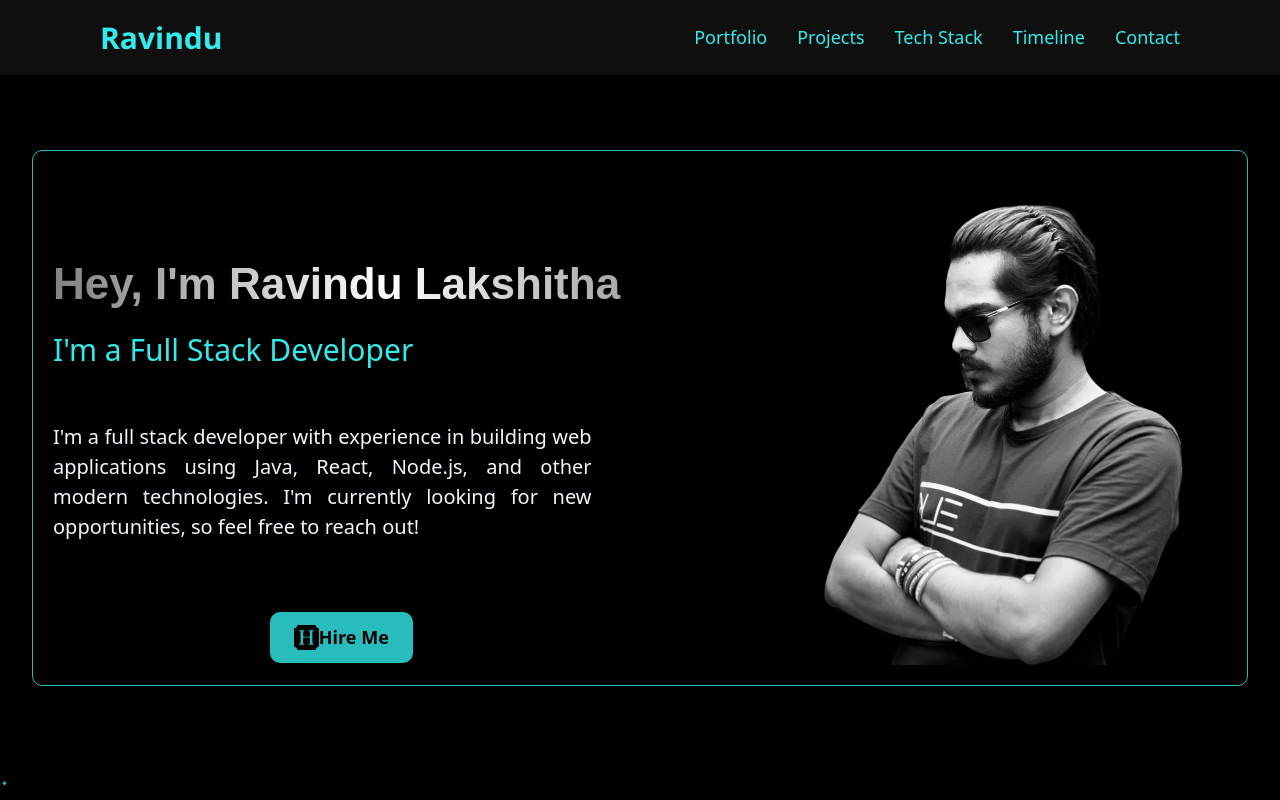
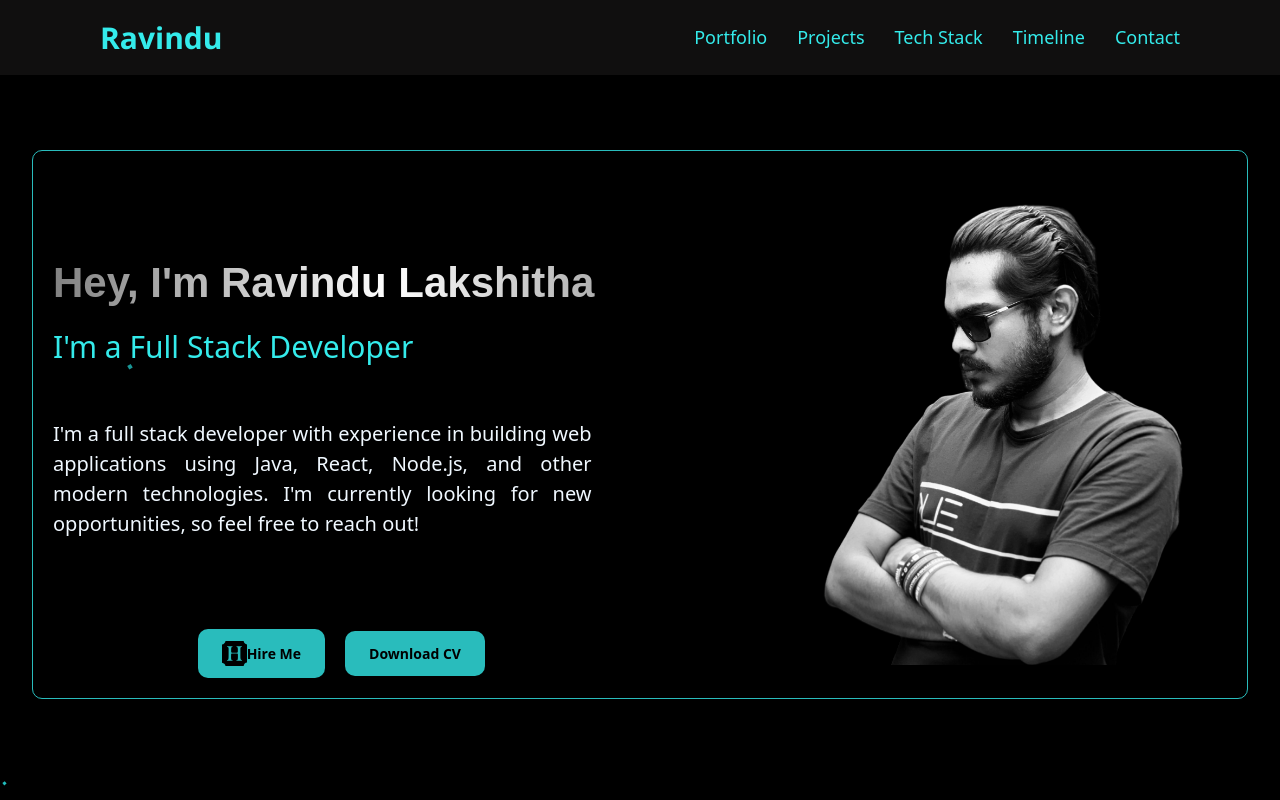
Before and after one commit to RavinduLakshitha/My-Portfolio, a React (Vite) app in the folder Myportfolio/: page / in a window 1280 px wide. Shown: the top 800 px of the page. Built offline with nearby package versions, Linux system fonts and the light colour scheme.

Commit message:
Add cv downlaod button

```diff
--- a/Myportfolio/src/Pages/Home/portfolio.css
+++ b/Myportfolio/src/Pages/Home/portfolio.css
@@ -89,7 +89,7 @@
   background-color: rgb(52, 235, 235, 0.8); /* Vibrant background color */
   color: black; /* White text for contrast */
   padding: 12px 24px; /* Add padding for a nicer size */
-  font-size: 18px; /* Increase font size for readability */
+  font-size: 14px; /* Increase font size for readability */
   font-weight: bold; /* Bold text */
   cursor: pointer; /* Change cursor to pointer on hover */
   transition: all 0.3s ease; /* Smooth transitions for effects */
@@ -372,11 +372,49 @@
     margin: 0 auto;
     margin-top: 20px; /* Center the button within its container */
 }
+.downbtn{
+  width: 30%;
+  font-size: 14px;
+  padding: 10px 20px;
+  display: flex; /* Ensure flex properties are applied */
+  justify-content: center; /* Center the content horizontally */
+  align-items: center; /* Center the content vertically */
+  margin: 0 auto;
+  margin-top: 20px; /* Center the button within its container */
+}
+
+  .profile {
+    font-size: 40px;
+    padding-top: 10px;
+    margin-top: -10px;
+    text-align: left;
+  }
+  .role {
+    font-size: 28px;
+  }
+  .content {
+    font-size: 18px;
+    padding-right: 10px;
+  }
+  .profile{
+    font-size: 42px;
+    padding-top: -10px;
+    /* padding-top: -10px; */
+  }
+}
+
 .profile{
   font-size: 42px;
   padding-top: -10px;
   /* padding-top: -10px; */
 }
+
+.buttons{
+  display: flex;
+  justify-content: center;
+  align-items: center;
+  margin-top: 20px;
+  gap: 20px;
 }
 
 
--- a/Myportfolio/src/Pages/Home/portfolio.jsx
+++ b/Myportfolio/src/Pages/Home/portfolio.jsx
@@ -2,6 +2,7 @@ import { useEffect, useRef } from "react";
 import "./portfolio.css";
 import ravinduimg from "../../Images/ravinduimg.png";
 import { FaHireAHelper } from "react-icons/fa";
+import CV from "../../Images/CV.pdf"; // Ensure correct import path for CV
 
 const Portfolio = () => {
   const portfolioRef = useRef(null);
@@ -15,30 +16,26 @@ const Portfolio = () => {
     const observer = new IntersectionObserver(
       ([entry]) => {
         if (entry.isIntersecting) {
-          // Add animation classes when the portfolio section is in view
           portfolioRef.current.classList.add("animate-portfolio");
           containerRef.current.classList.add("animate-container");
           flexbox1Ref.current.classList.add("animate-flexbox1");
           flexbox2Ref.current.classList.add("animate-flexbox2");
         } else {
-          // Remove animation classes when the portfolio section is out of view
           portfolioRef.current.classList.remove("animate-portfolio");
           containerRef.current.classList.remove("animate-container");
           flexbox1Ref.current.classList.remove("animate-flexbox1");
           flexbox2Ref.current.classList.remove("animate-flexbox2");
         }
       },
-      { threshold: 0.2 } // Trigger animation when 20% of the section is visible
+      { threshold: 0.2 }
     );
 
     const element = portfolioRef.current;
     if (element) observer.observe(element);
 
-    // Store the refs in variables to avoid issues with cleanup
     const roleElement = roleRef.current;
     const hirebtnElement = hirebtnRef.current;
 
-    // Observer for "role" and "hirebtn" elements
     const roleObserver = new IntersectionObserver(
       ([entry]) => {
         if (entry.isIntersecting) {
@@ -65,7 +62,6 @@ const Portfolio = () => {
     if (hirebtnElement) hirebtnObserver.observe(hirebtnElement);
 
     return () => {
-      // Cleanup observers
       if (roleElement) roleObserver.unobserve(roleElement);
       if (hirebtnElement) hirebtnObserver.unobserve(hirebtnElement);
       if (element) observer.unobserve(element);
@@ -79,11 +75,12 @@ const Portfolio = () => {
   return (
     <>
       <div className="wrapper">
-        <span></span>
-        {/* Other wrapper spans */}
+        <span className="span-deco"></span>
+        <span className="span-deco"></span>
+        {/* Add more spans for decoration if needed */}
       </div>
       <div id="portfolio" className="portfolio" ref={portfolioRef}>
-        <h1>about</h1>
+        <h1>About</h1>
         <div className="container" ref={containerRef}>
           <div className="flexbox1" ref={flexbox1Ref}>
             <div className="myp">
@@ -102,14 +99,24 @@ const Portfolio = () => {
                 so feel free to reach out!
               </p>
             </div>
-            <button className="hirebtn" ref={hirebtnRef} onClick={scrollToContact}>
-              <FaHireAHelper size={25} />
-              Hire Me
-            </button>
+            <div className="buttons">
+              <button
+                className="hirebtn"
+                ref={hirebtnRef}
+                onClick={scrollToContact}
+              >
+                <FaHireAHelper size={25} />
+                Hire Me
+              </button>
+              <button className="hirebtn">
+                <a href={CV} download="Ravindu_Lakshitha_CV">
+                  Download CV
+                </a>
+              </button>
+            </div>
           </div>
-
           <div className="flexbox2" ref={flexbox2Ref}>
-            <img src={ravinduimg} alt="Ravindu img" />
+            <img src={ravinduimg} alt="Ravindu Lakshitha" />
           </div>
         </div>
       </div>
```
Also changed, not shown: 1 other file (tests, documents, lock files or other folders).
